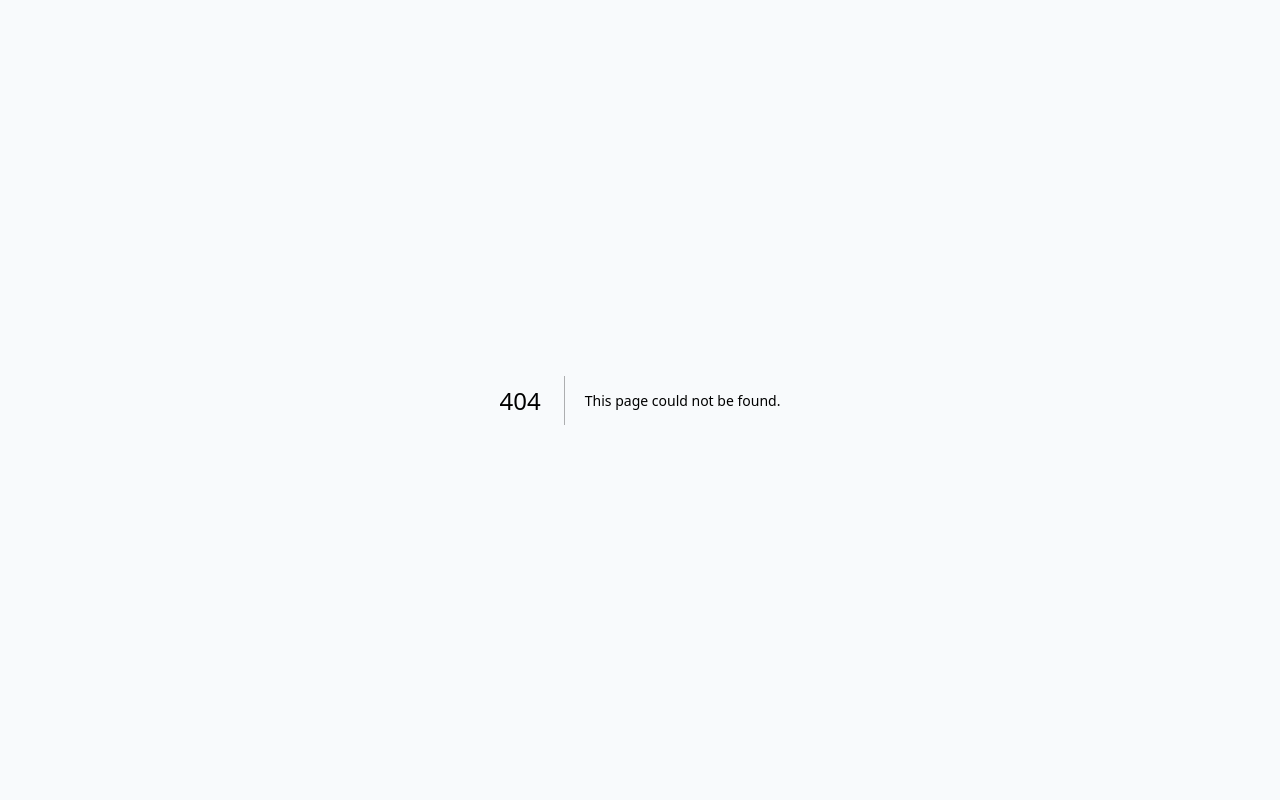
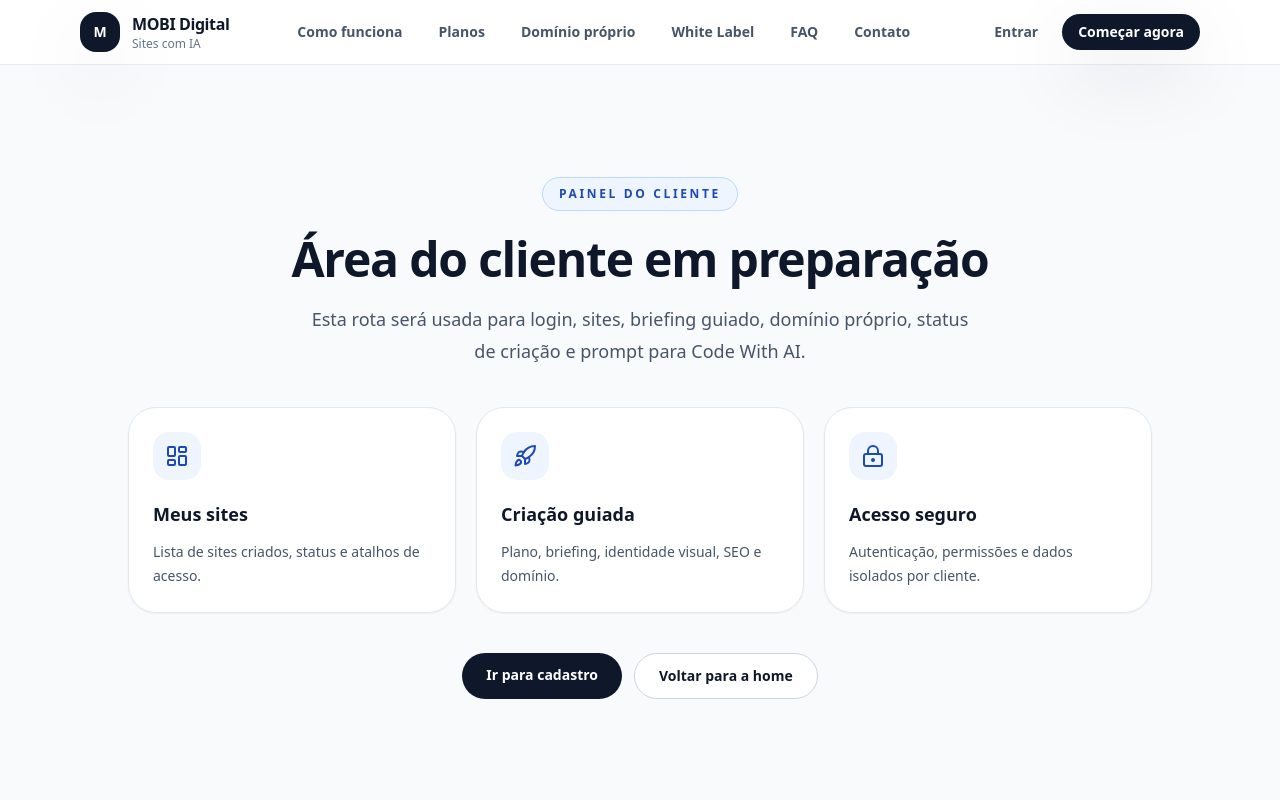
Before and after one commit to agenciamobi/mobidigital, a Next.js app: page /app in a window 1280 px wide. Before the commit this address had no page. Shown: the top 800 px of the page. Built offline with nearby package versions, Linux system fonts and the light colour scheme.

Commit message:
Add customer app placeholder page

```diff
--- /dev/null
+++ b/app/app/page.tsx
@@ -0,0 +1,68 @@
+import Link from "next/link";
+import { LayoutDashboard, LockKeyhole, Rocket } from "lucide-react";
+import { PageShell } from "@/components/ui";
+
+export const metadata = {
+  title: "Painel do cliente",
+  description: "Prévia do painel do cliente da MOBI Digital.",
+};
+
+export default function AppPlaceholderPage() {
+  return (
+    <PageShell>
+      <section className="bg-slate-50 py-20 sm:py-28">
+        <div className="container-page max-w-5xl">
+          <div className="mx-auto max-w-3xl text-center">
+            <p className="inline-flex rounded-full border border-brand-200 bg-brand-50 px-4 py-2 text-xs font-black uppercase tracking-[0.22em] text-brand-700">
+              Painel do cliente
+            </p>
+            <h1 className="mt-6 text-4xl font-black tracking-tight text-ink sm:text-5xl">Área do cliente em preparação</h1>
+            <p className="mx-auto mt-5 max-w-2xl text-lg leading-8 text-slate-600">
+              Esta rota será usada para login, sites, briefing guiado, domínio próprio, status de criação e prompt para Code With AI.
+            </p>
+          </div>
+
+          <div className="mt-10 grid gap-5 md:grid-cols-3">
+            {[
+              {
+                title: "Meus sites",
+                description: "Lista de sites criados, status e atalhos de acesso.",
+                icon: LayoutDashboard,
+              },
+              {
+                title: "Criação guiada",
+                description: "Plano, briefing, identidade visual, SEO e domínio.",
+                icon: Rocket,
+              },
+              {
+                title: "Acesso seguro",
+                description: "Autenticação, permissões e dados isolados por cliente.",
+                icon: LockKeyhole,
+              },
+            ].map((item) => {
+              const Icon = item.icon;
+              return (
+                <article key={item.title} className="rounded-xxl border border-slate-200 bg-white p-6 shadow-sm">
+                  <div className="flex h-12 w-12 items-center justify-center rounded-2xl bg-brand-50 text-brand-700">
+                    <Icon className="h-6 w-6" aria-hidden="true" />
+                  </div>
+                  <h2 className="mt-5 text-lg font-black text-ink">{item.title}</h2>
+                  <p className="mt-3 text-sm leading-6 text-slate-600">{item.description}</p>
+                </article>
+              );
+            })}
+          </div>
+
+          <div className="mt-10 flex flex-col justify-center gap-3 sm:flex-row">
+            <Link href="/cadastro" className="focus-ring rounded-full bg-ink px-6 py-3 text-center text-sm font-black text-white transition hover:bg-brand-700">
+              Ir para cadastro
+            </Link>
+            <Link href="/" className="focus-ring rounded-full border border-slate-300 bg-white px-6 py-3 text-center text-sm font-black text-ink transition hover:bg-slate-100">
+              Voltar para a home
+            </Link>
+          </div>
+        </div>
+      </section>
+    </PageShell>
+  );
+}
```
